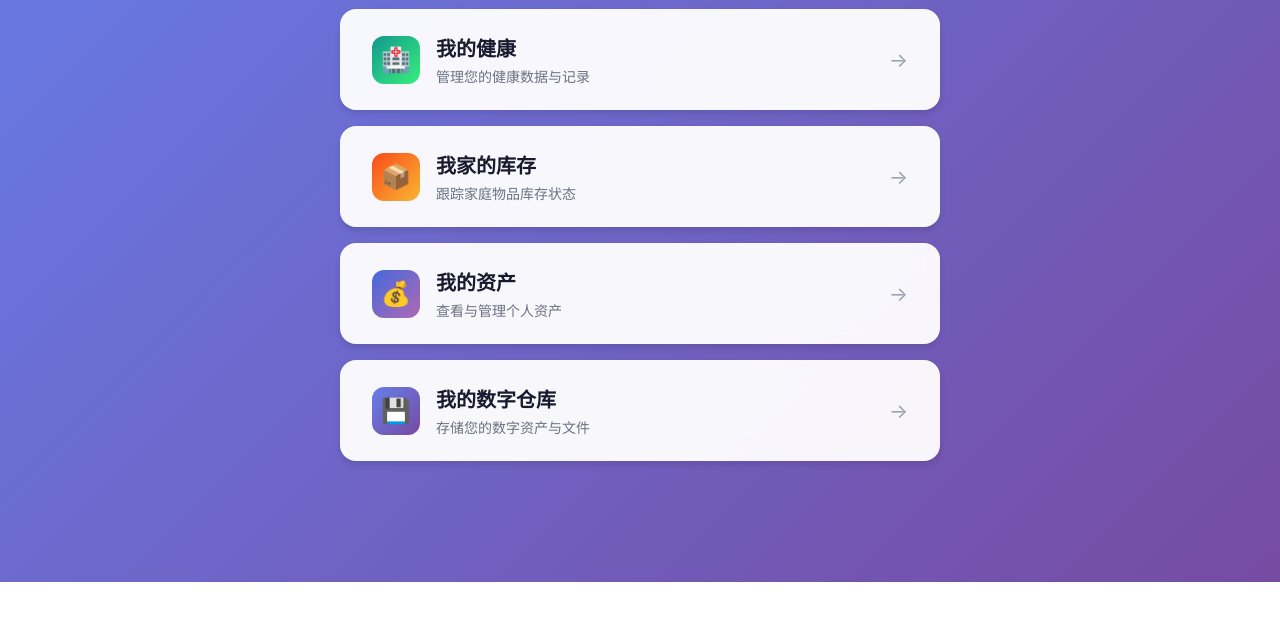
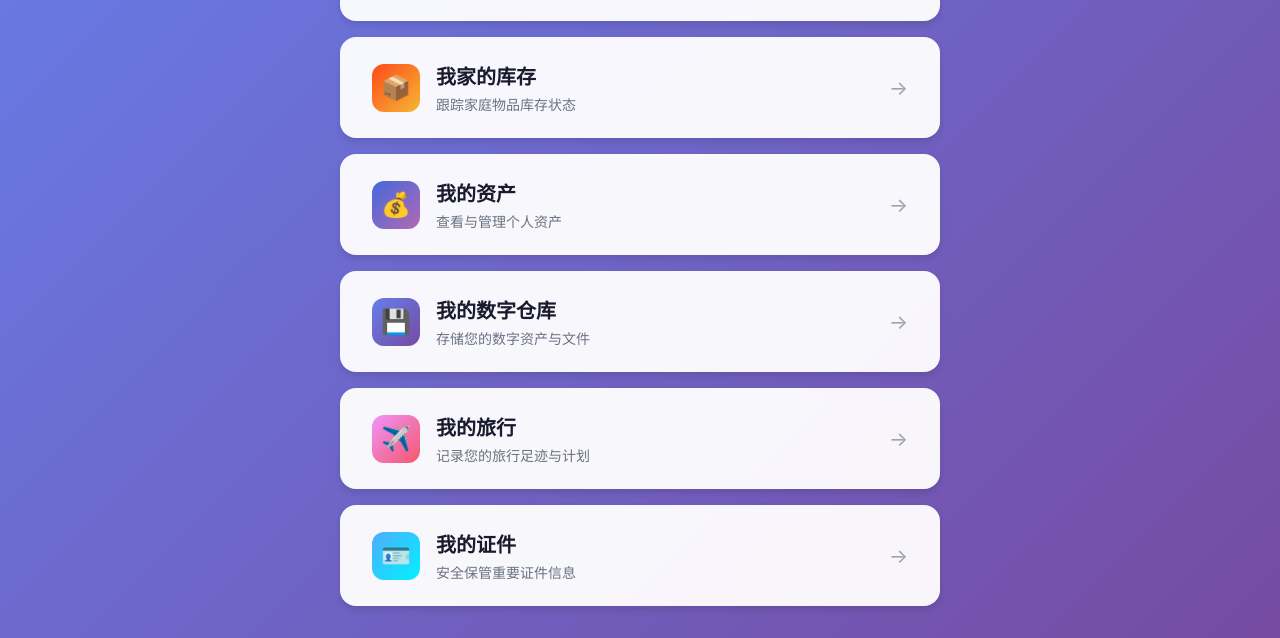
Before and after one commit to bennyhwang/tyron, a plain HTML site: page index.html in a window 1280 px wide. Shown: the part 218-856 px from the top of the page. Before the commit the page ends 800 px from the top, so only its background shows below. Drawn offline with Linux system fonts and the light colour scheme.

Commit message:
feat: 添加我的旅行和我的证件应用卡片

```diff
--- a/index.html
+++ b/index.html
@@ -77,6 +77,8 @@
     .app-icon.inventory { background: linear-gradient(135deg, #fc4a1a, #f7b733); }
     .app-icon.assets { background: linear-gradient(135deg, #4568dc, #b06ab3); }
     .app-icon.digital { background: linear-gradient(135deg, #667eea, #764ba2); }
+    .app-icon.travel { background: linear-gradient(135deg, #f093fb, #f5576c); }
+    .app-icon.documents { background: linear-gradient(135deg, #4facfe, #00f2fe); }
 
     .app-info h2 {
       font-size: 1.25rem;
@@ -149,6 +151,24 @@
         </div>
         <span class="arrow">→</span>
       </a>
+
+      <a href="#" class="app-card">
+        <div class="app-icon travel">✈️</div>
+        <div class="app-info">
+          <h2>我的旅行</h2>
+          <p>记录您的旅行足迹与计划</p>
+        </div>
+        <span class="arrow">→</span>
+      </a>
+
+      <a href="#" class="app-card">
+        <div class="app-icon documents">🪪</div>
+        <div class="app-info">
+          <h2>我的证件</h2>
+          <p>安全保管重要证件信息</p>
+        </div>
+        <span class="arrow">→</span>
+      </a>
     </div>
   </div>
 </body>
```
